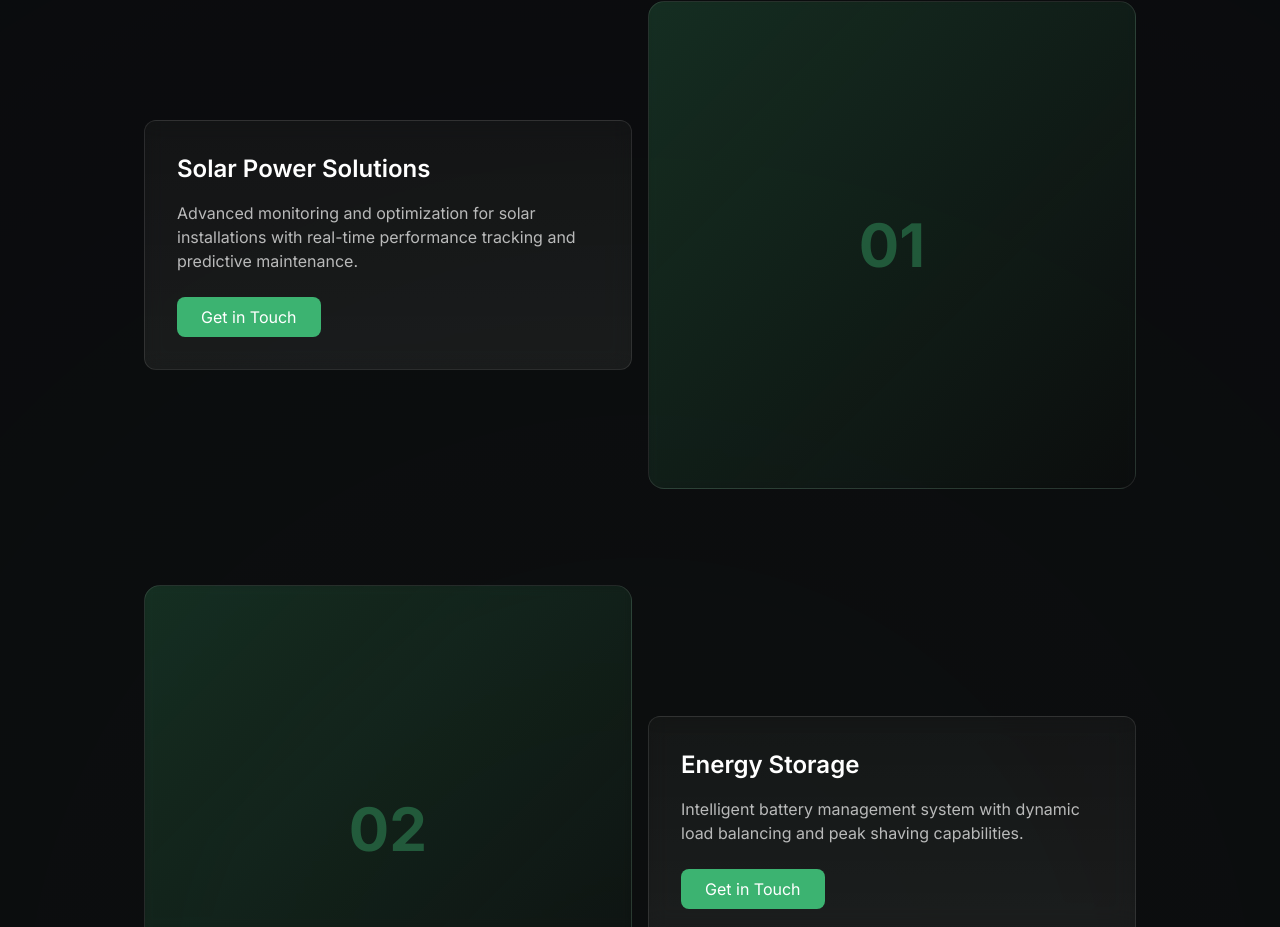
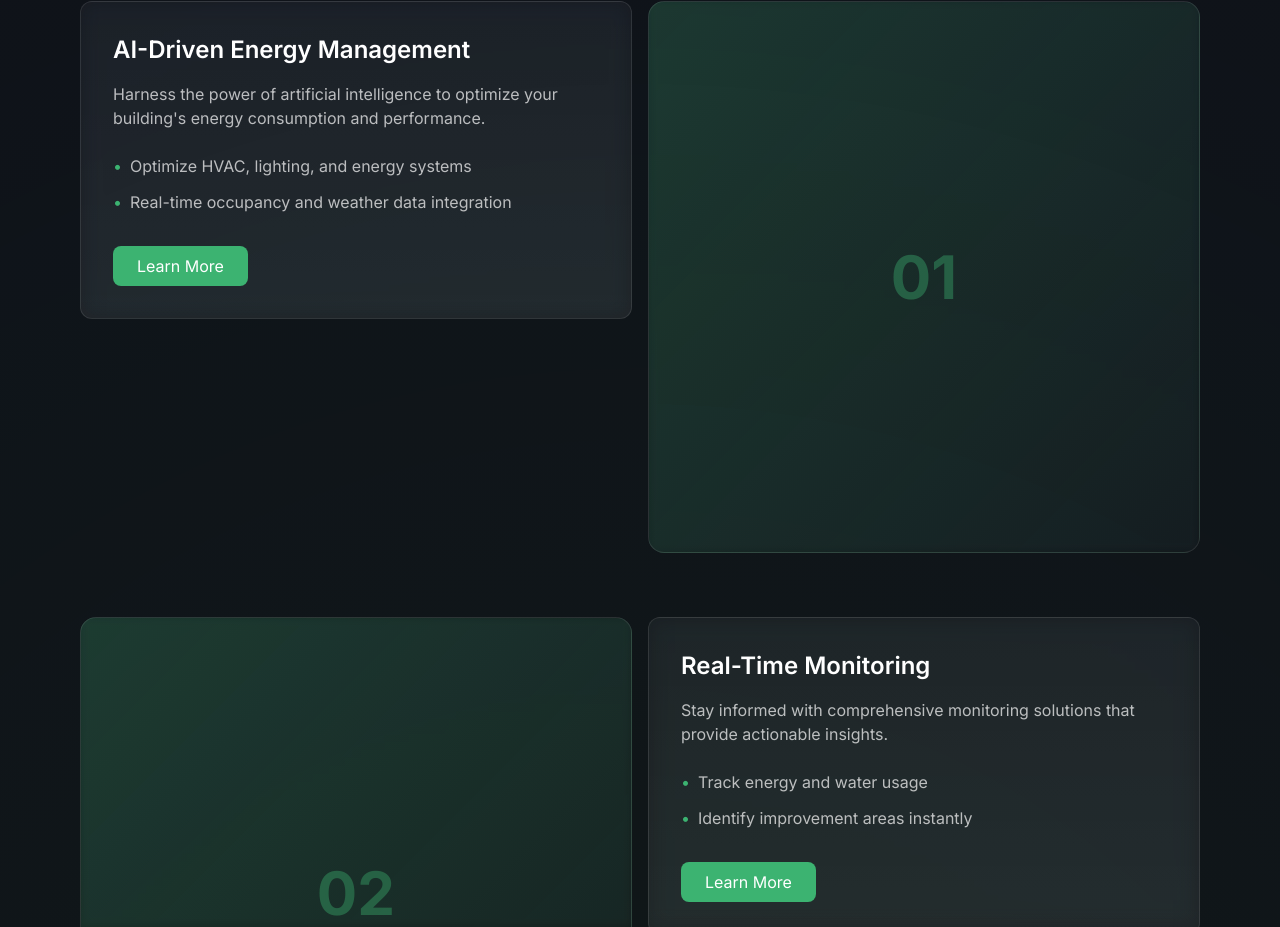
Before and after one commit to faizanoor3001/landingPage, a Next.js app: page / in a window 1280 px wide. Shown: the part 1873-2800 px from the top of the page. Built offline with nearby package versions, Linux system fonts and the light colour scheme.

Commit message:
Update the content changes

```diff
--- a/src/app/page.tsx
+++ b/src/app/page.tsx
@@ -28,9 +28,9 @@ const USE_3D_VERSION = false
 export default function Home() {
   return (
     <PageLayout>
-      <div className="min-h-screen bg-black/80">
+      <div className="min-h-screen bg-black/20">
         <Suspense fallback={
-          <div className="min-h-[80vh] flex items-center justify-center bg-black/80">
+          <div className="min-h-[80vh] flex items-center justify-center bg-black/20">
             <div className="text-white text-2xl">Loading...</div>
           </div>
         }>
@@ -76,25 +76,33 @@ export default function Home() {
           <div className="container">
             <div className="text-center mb-16">
               <h2 className="text-4xl font-bold mb-6">
-                Comprehensive Energy Solutions
+                Smart Building Management Solutions
               </h2>
               <p className="text-xl text-white/70 max-w-3xl mx-auto">
-                Our platform provides end-to-end solutions for monitoring, optimizing, and managing your renewable energy systems.
+                Transform your building with our comprehensive suite of intelligent management solutions.
               </p>
             </div>
 
-            <div className="max-w-5xl mx-auto space-y-24">
+            <div className="max-w-6xl mx-auto space-y-16">
               {features.map((feature, index) => (
                 <div
                   key={feature.title}
-                  className={`flex items-center gap-12 ${index % 2 === 0 ? '' : 'flex-row-reverse'}`}
+                  className={`flex items-start gap-12 ${index % 2 === 0 ? '' : 'flex-row-reverse'}`}
                 >
                   <div className="w-1/2">
                     <div className={`enterprise-card p-8 ${index % 2 === 0 ? 'translate-x-4' : '-translate-x-4'}`}>
                       <h3 className="text-2xl font-semibold mb-4">{feature.title}</h3>
                       <p className="text-white/70 mb-6">{feature.description}</p>
+                      <ul className="space-y-3 mb-8">
+                        {feature.bulletPoints.map((point, idx) => (
+                          <li key={idx} className="flex items-start">
+                            <span className="text-[#3CB371] mr-2">•</span>
+                            <span className="text-white/70">{point}</span>
+                          </li>
+                        ))}
+                      </ul>
                       <button className="bg-[#3CB371] hover:bg-[#2D8A5F] text-white px-6 py-2 rounded-lg transition-all duration-300">
-                        Get in Touch
+                        Learn More
                       </button>
                     </div>
                   </div>
@@ -112,7 +120,7 @@ export default function Home() {
         </section>
 
         {/* Contact Section */}
-        <section id="contact-section" className="py-20 bg-gradient-to-b from-gray-900 to-black scroll-mt-20">
+        <section id="contact-section" className="py-20 bg-gradient-to-b from-gray-900/60 to-black/60 scroll-mt-20">
           <div className="container mx-auto px-4">
             <div className="max-w-4xl mx-auto">
               <h2 className="text-4xl font-bold text-white text-center mb-12">
--- a/src/components/AnimatedCounter.tsx
+++ b/src/components/AnimatedCounter.tsx
@@ -1,4 +1,5 @@
 import { useSpring, animated } from '@react-spring/web';
+import { useEffect, useRef, useState } from 'react';
 
 interface AnimatedCounterProps {
   value: number;
@@ -7,14 +8,35 @@ interface AnimatedCounterProps {
 }
 
 export const AnimatedCounter = ({ value, unit, prefix }: AnimatedCounterProps) => {
+  const [isVisible, setIsVisible] = useState(false);
+  const counterRef = useRef<HTMLDivElement>(null);
+
+  useEffect(() => {
+    const observer = new IntersectionObserver(
+      ([entry]) => {
+        if (entry.isIntersecting) {
+          setIsVisible(true);
+          observer.disconnect();
+        }
+      },
+      { threshold: 0.1 }
+    );
+
+    if (counterRef.current) {
+      observer.observe(counterRef.current);
+    }
+
+    return () => observer.disconnect();
+  }, []);
+
   const spring = useSpring({
     from: { val: 0 },
-    to: { val: value },
+    to: { val: isVisible ? value : 0 },
     config: { duration: 2000 },
   });
 
   return (
-    <div className="text-4xl font-bold text-[#3CB371]">
+    <div ref={counterRef} className="text-4xl font-bold text-[#3CB371]">
       {prefix && <span className="text-white/70">{prefix} </span>}
       <animated.span>
         {spring.val.to((val: number) => Math.round(val))}
--- a/src/components/ParticleBackground.tsx
+++ b/src/components/ParticleBackground.tsx
@@ -20,7 +20,7 @@ const ParticleBackground = () => {
 
   return (
     <Particles
-      className="absolute inset-0"
+      className="absolute inset-0 z-0"
       id="tsparticles"
       init={particlesInit}
       options={{
@@ -36,36 +36,36 @@ const ParticleBackground = () => {
           },
           links: {
             color: "#3CB371",
-            distance: 90,
+            distance: 150,
             enable: true,
-            opacity: 0.08,
-            width: 0.5,
+            opacity: 0.2,
+            width: 1,
           },
           move: {
             enable: true,
             outModes: {
-              default: "out",
+              default: "bounce",
             },
             random: false,
-            speed: 0.3,
+            speed: 0.5,
             straight: false,
           },
           number: {
             density: {
               enable: true,
-              area: 250,
+              area: 800,
             },
-            value: 300,
-            limit: 400,
+            value: 100,
+            limit: 150,
           },
           opacity: {
-            value: 0.12,
+            value: 0.3,
           },
           shape: {
             type: "circle",
           },
           size: {
-            value: { min: 0.4, max: 1 },
+            value: { min: 1, max: 3 },
           },
         },
         detectRetina: true,
@@ -73,14 +73,14 @@ const ParticleBackground = () => {
           events: {
             onHover: {
               enable: true,
-              mode: "connect",
+              mode: "grab",
             },
           },
           modes: {
-            connect: {
-              distance: 120,
+            grab: {
+              distance: 140,
               links: {
-                opacity: 0.08,
+                opacity: 0.3,
               },
             },
           },
--- a/src/data/index.ts
+++ b/src/data/index.ts
@@ -11,6 +11,7 @@ interface Benefit {
 interface Feature {
   title: string;
   description: string;
+  bulletPoints: string[];
 }
 
 export const benefits: Benefit[] = [
@@ -54,19 +55,43 @@ export const benefits: Benefit[] = [
 
 export const features: Feature[] = [
   {
-    title: "Solar Power Solutions",
-    description: "Advanced monitoring and optimization for solar installations with real-time performance tracking and predictive maintenance."
+    title: "AI-Driven Energy Management",
+    description: "Harness the power of artificial intelligence to optimize your building's energy consumption and performance.",
+    bulletPoints: [
+      "Optimize HVAC, lighting, and energy systems",
+      "Real-time occupancy and weather data integration"
+    ]
   },
   {
-    title: "Energy Storage",
-    description: "Intelligent battery management system with dynamic load balancing and peak shaving capabilities."
+    title: "Real-Time Monitoring",
+    description: "Stay informed with comprehensive monitoring solutions that provide actionable insights.",
+    bulletPoints: [
+      "Track energy and water usage",
+      "Identify improvement areas instantly"
+    ]
   },
   {
-    title: "EV Charging Infrastructure",
-    description: "Smart charging network management with load balancing, scheduling, and user management features."
+    title: "Smart Room Controls",
+    description: "Empower users with intuitive control over their environment through advanced technology.",
+    bulletPoints: [
+      "Mobile and voice-controlled adjustments",
+      "Personalized comfort settings"
+    ]
   },
   {
-    title: "Grid Management",
-    description: "Comprehensive grid integration tools with real-time monitoring and automated demand response."
+    title: "Digital Water Management",
+    description: "Implement intelligent water management solutions for efficiency and conservation.",
+    bulletPoints: [
+      "Leak detection",
+      "Automated irrigation and pressure optimization"
+    ]
+  },
+  {
+    title: "Integration Capabilities",
+    description: "Connect and optimize your building systems through seamless integration.",
+    bulletPoints: [
+      "Seamless connection with existing systems",
+      "Streamlined operations management"
+    ]
   }
 ];
```
